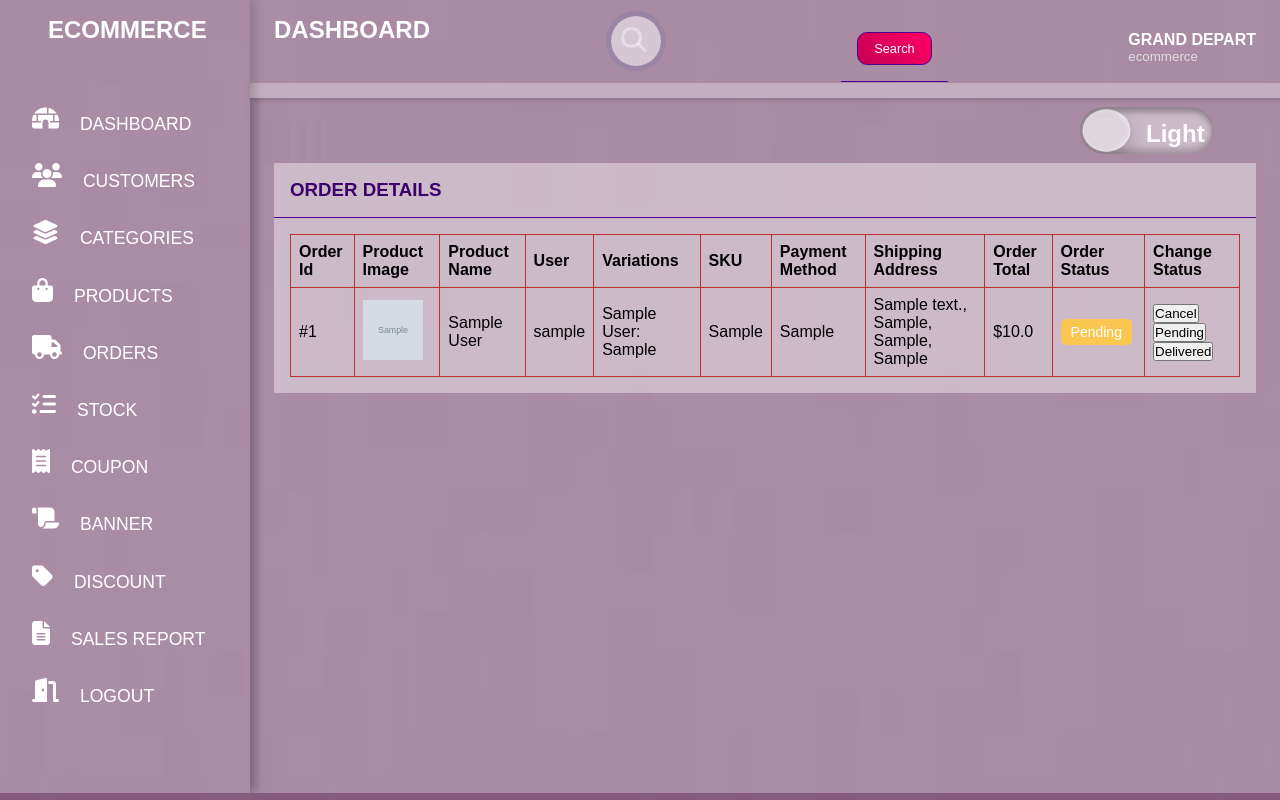
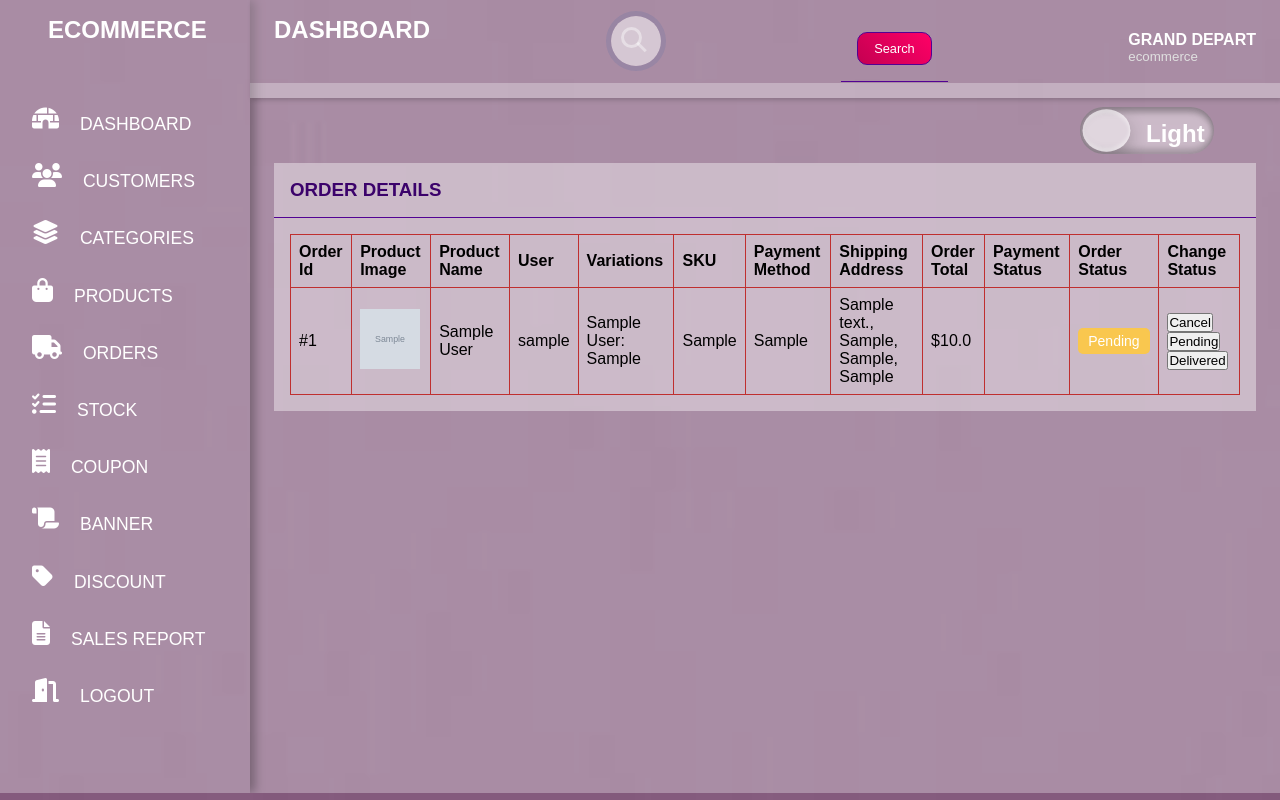
Before and after one commit to MohammedAshiqueM/GD_ecommerce, a Django app: page /administration/orders/ in a window 1280 px wide. Run offline with Django 5.2, Linux system fonts and the light colour scheme; tables that the repository leaves empty hold one stand-in row (values such as "Sample post"); grey boxes marked "Sample" are stand-in pictures.

Commit message:
payment status added at admin side

```diff
--- a/Admin_side/templates/orders.html
+++ b/Admin_side/templates/orders.html
@@ -33,6 +33,33 @@
         .orderStatus.Cancelled {
             background-color: #f94144;
         }
+        .payment {
+            font-size: 14px;
+            padding: 5px 10px;
+            border-radius: 5px;
+            color: white;
+        }
+        .payment .failed{
+            background-color: #492525;
+            font-size: 14px;
+            padding: 5px 10px;
+            border-radius: 5px;
+            color: white;
+        }
+        .payment .success{
+            background-color: #91ca1d;
+            font-size: 14px;
+            padding: 5px 10px;
+            border-radius: 5px;
+            color: white;
+        }
+        .payment .pending{
+            background-color: #2382a6;
+            font-size: 14px;
+            padding: 5px 10px;
+            border-radius: 5px;
+            color: white;
+        }
     </style>
 </head>
 
@@ -57,6 +84,7 @@
                                 <th>Payment Method</th>
                                 <th>Shipping Address</th>
                                 <th>Order Total</th>
+                                <th>Payment Status</th>
                                 <th>Order Status</th>
                                 <th>Change Status</th>
                             </tr>
@@ -88,6 +116,17 @@
                                 <td rowspan="{{ order.orderline_set.count }}">{{ order.payment_method.payment_type }}</td>
                                 <td rowspan="{{ order.orderline_set.count }}">{{ order.shipping_address.address_line1 }}, {{ order.shipping_address.city }}, {{ order.shipping_address.region }}, {{ order.shipping_address.country }}</td>
                                 <td rowspan="{{ order.orderline_set.count }}">${{ order.order_total }}</td>
+                                <td rowspan="{{ order.orderline_set.count }}">
+                                <div class="payment">
+                                {% if order.payment_status.status == 'Payment Failed' %}
+                                <p class="failed">{{ order.payment_status }}</p>
+                                {% elif order.payment_status.status == 'Payment Completed' %}
+                                <p class="success">{{ order.payment_status }}</p>
+                                {% elif order.payment_status.status == 'Payment Pending' %}
+                                <p class="pending">{{ order.payment_status }}</p>
+                                {% endif %}
+                                </div>
+                                </td>
                                 <td rowspan="{{ order.orderline_set.count }}"><span class='orderStatus {{ order.order_status.status }}' >{{ order.order_status.status }}</span></td>
                                 <td rowspan="{{ order.orderline_set.count }}">
                                     <button onclick="changeOrderStatus('{{ order.id }}', 'Cancelled')">Cancel</button>
```
